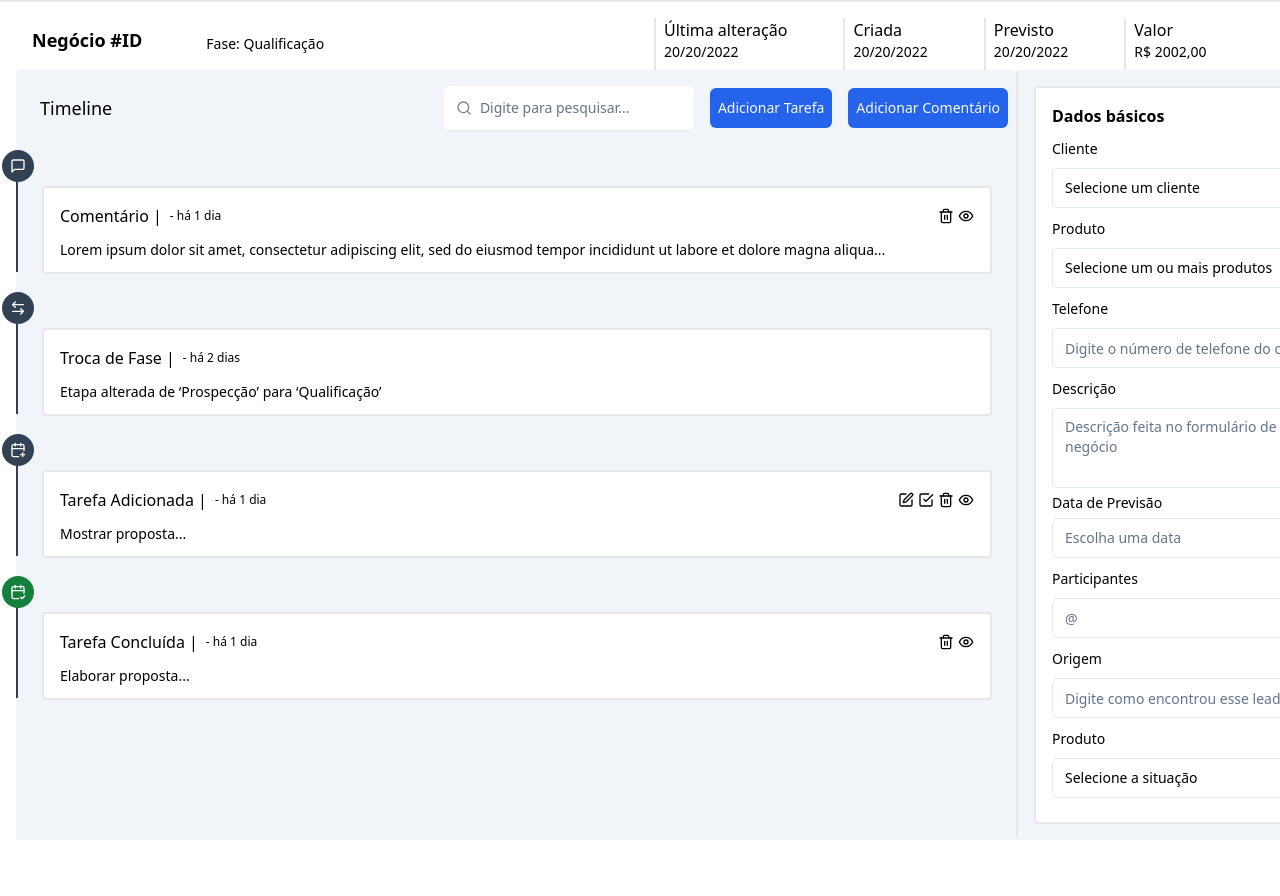
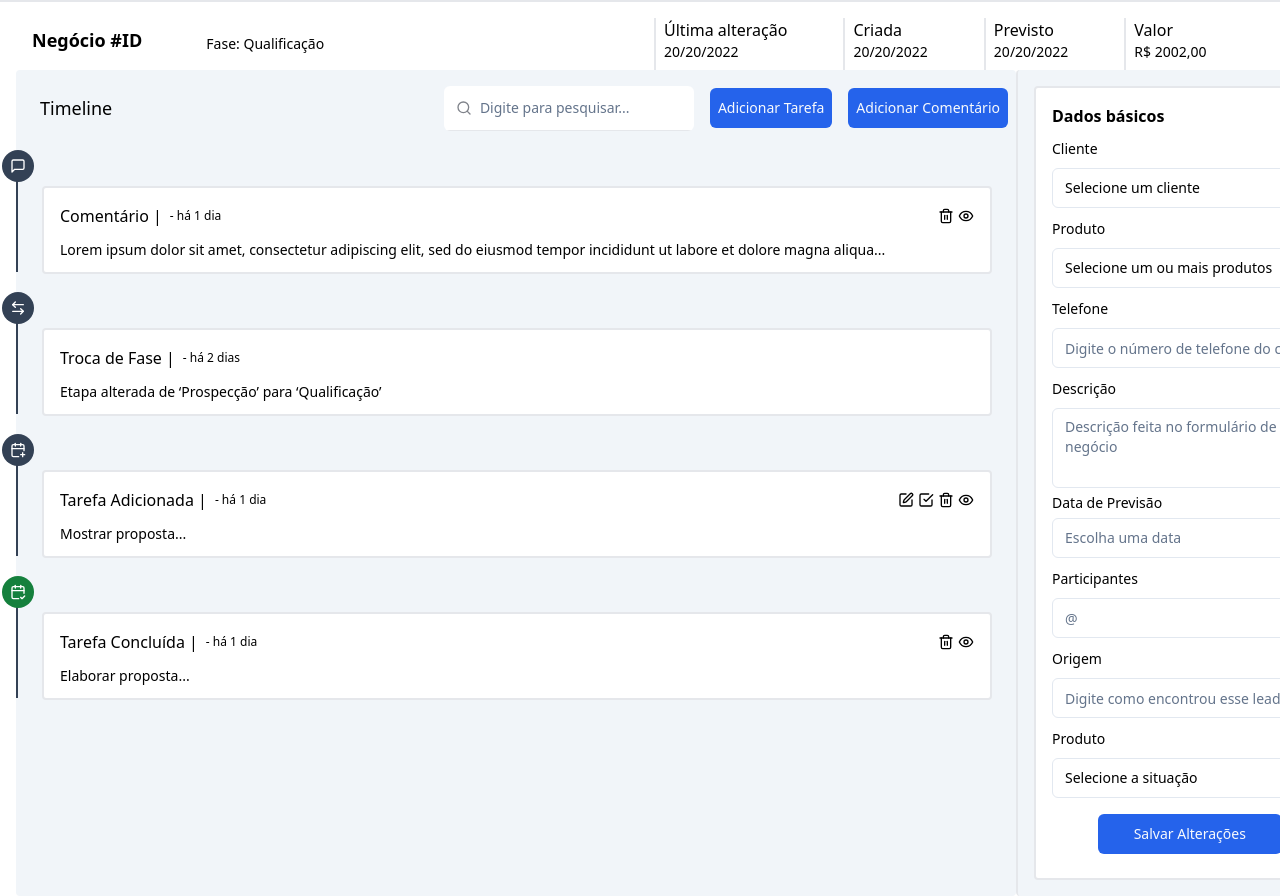
Before and after one commit to lismarreiros/crm-nextcompany, a React (Create React App) app: page /detalhe in a window 1280 px wide. Shown: the top 896 px of the page. Before the commit the page ends 840 px from the top, so only its background shows below. Built offline with nearby package versions, Linux system fonts and the light colour scheme.

Commit message:
Button no form de detalhe

```diff
--- a/src/pages/detail/components/Form.tsx
+++ b/src/pages/detail/components/Form.tsx
@@ -233,6 +233,7 @@ function FormDetalhe() {
               </FormItem>
             )}
           />
+          <Button type='submit' className='mt-2 w-4/6 self-center'>Salvar Alterações</Button>
         </form>
       </Form>
     </div>
```
